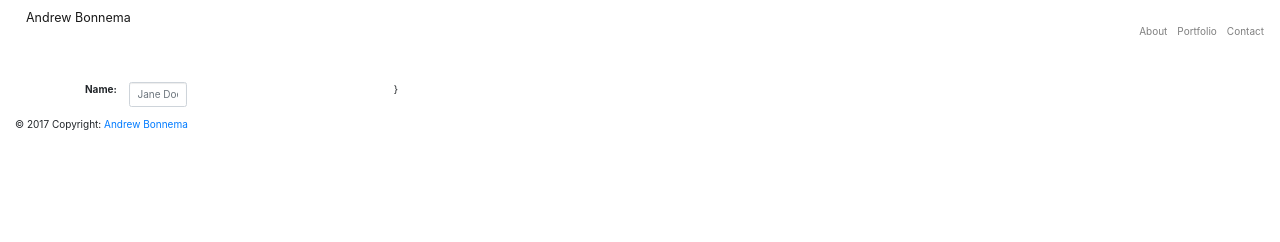
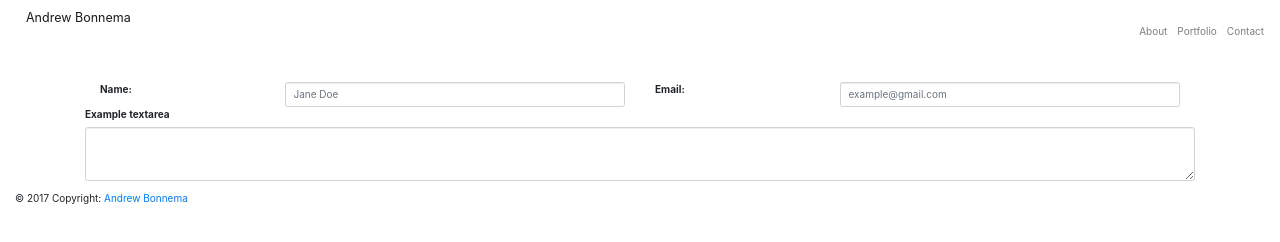
Before and after one commit to abonnema/Bootstrap-Portfolio, a plain HTML site: page contact.html in a window 1280 px wide. Drawn offline with nearby package versions, Linux system fonts and the light colour scheme.

Commit message:
update 1.2

```diff
--- a/contact.html
+++ b/contact.html
@@ -36,21 +36,24 @@
 
     <div class="container">
             <div class="row">
-
-
+                <div class="col"
                     <div class="form-group">
                             <label for="title" class="col-md-2 control-label">Name:</label>
                             <div class="col-md-4">
                                 <input name="title" type="text" class="form-control" placeholder="Jane Doe">
                             </div>
+                            <label for="title" class="col-md-2 control-label">Email:</label>
+                            <div class="col-md-4">
+                                <input name="title" type="text" class="form-control" placeholder="example@gmail.com">
+                            </div>
+                    <div class="form-group">
+                            <label for="exampleTextarea">Example textarea</label>
+                            <textarea class="form-control" id="exampleTextarea" rows="3"></textarea>
+                    </div>
                         </div>
-                    <div class="form-group">
-                        <div class="col-md-4">
-                       </div>
-                        <div class="col-md-8">
-                        </div>
+
                     </div>
-                }
+                </div>
             </div>
         </div>
     <div class="footer-copyright">
```
